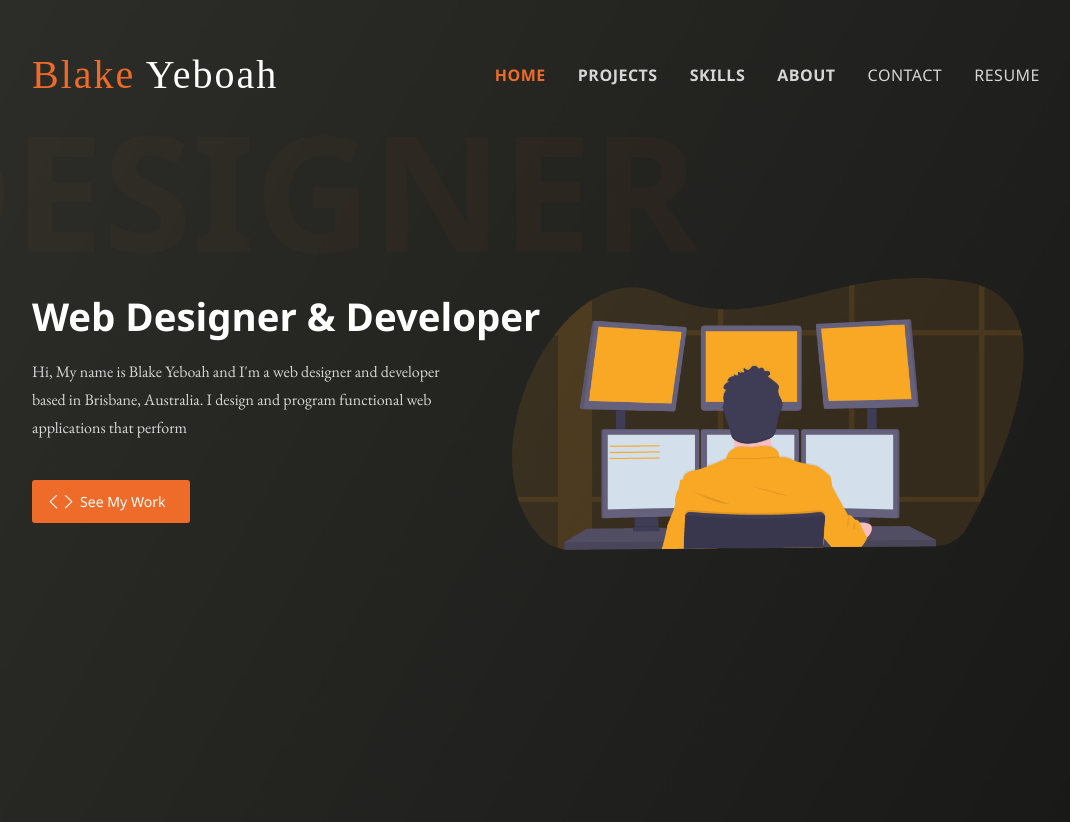
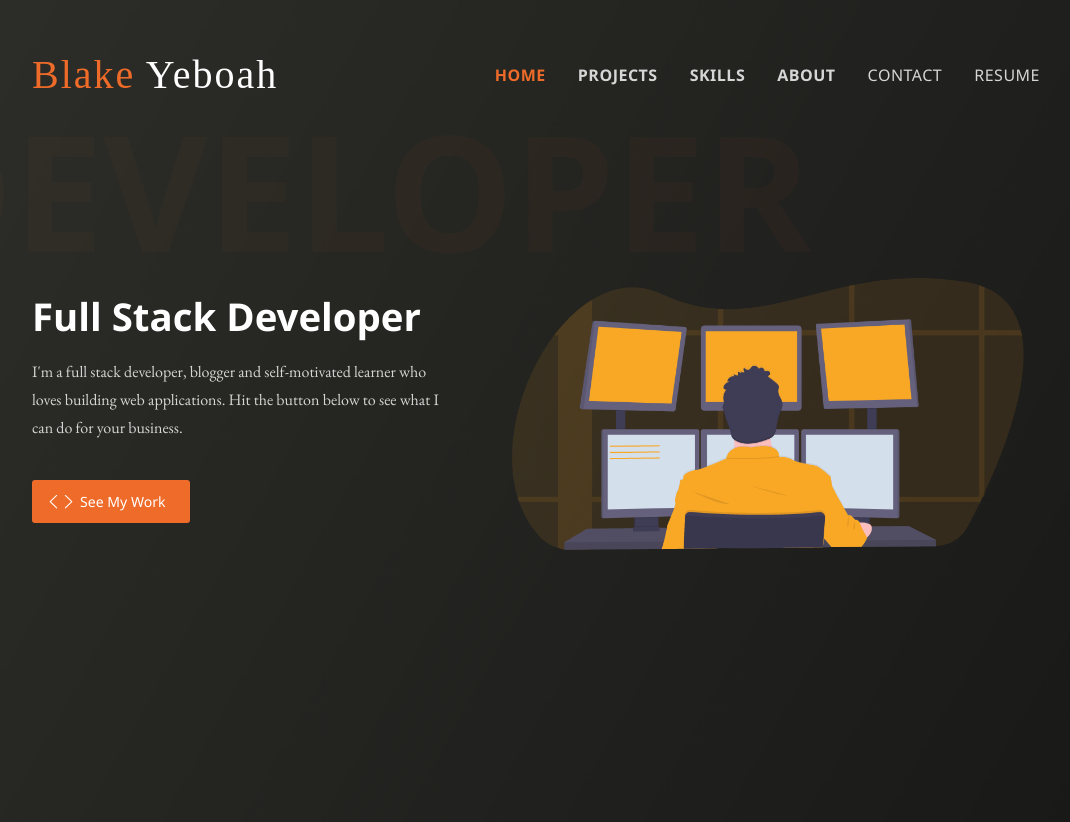
Before and after one commit to Blake-K-Yeboah/new-portfolio, a plain HTML site: page index.html in a window 1280 px wide. Shown: the whole page, without its empty margins (96-1166 px from the left). Drawn offline with nearby package versions, Linux system fonts and the light colour scheme; a web font is replaced by a local one.

Commit message:
Updated Content

```diff
--- a/index.html
+++ b/index.html
@@ -1,5 +1,6 @@
 <!DOCTYPE html>
 <html lang="en">
+
 <head>
     <meta charset="UTF-8">
     <meta name="viewport" content="width=device-width, initial-scale=1.0">
@@ -7,9 +8,10 @@
     <link rel="stylesheet" href="./css/main.css">
     <link rel="icon" href="./assets/favicon.ico?" type="image/x-icon">
 </head>
+
 <body>
 
-    <span class="watermark home">Designer</span>
+    <span class="watermark home">Developer</span>
 
     <nav class="navbar">
 
@@ -109,13 +111,14 @@
 
         <div class="content">
 
-            <h1 class="header-title">Web Designer & Developer</h1>
+            <h1 class="header-title">Full Stack Developer</h1>
 
             <p class="header-content">
-                Hi, My name is Blake Yeboah and I'm a web designer and developer based in Brisbane, Australia. I design and program functional web applications that perform
+                I'm a full stack developer, blogger and self-motivated learner who loves building web applications. Hit
+                the button below to see what I can do for your business.
             </p>
 
-            <a class="btn primary" href="#">
+            <a class="btn primary" href="/projects">
                 <img src="/assets/icons/code.svg" alt="Arrow" class="icon">
                 <span class="text">See My Work</span>
             </a>
@@ -124,23 +127,26 @@
 
         <div class="img-container">
 
-            <img src="/assets/images/home_page_illustration.png" alt="Person Working at Desk Illustration" class="header-img">
+            <img src="/assets/images/home_page_illustration.png" alt="Person Working at Desk Illustration"
+                class="header-img">
 
         </div>
 
     </header>
 
-    <script src="https://cdnjs.cloudflare.com/ajax/libs/gsap/3.5.1/gsap.min.js" integrity="sha512-IQLehpLoVS4fNzl7IfH8Iowfm5+RiMGtHykgZJl9AWMgqx0AmJ6cRWcB+GaGVtIsnC4voMfm8f2vwtY+6oPjpQ==" crossorigin="anonymous"></script>
+    <script src="https://cdnjs.cloudflare.com/ajax/libs/gsap/3.5.1/gsap.min.js"
+        integrity="sha512-IQLehpLoVS4fNzl7IfH8Iowfm5+RiMGtHykgZJl9AWMgqx0AmJ6cRWcB+GaGVtIsnC4voMfm8f2vwtY+6oPjpQ=="
+        crossorigin="anonymous"></script>
 
     <script>
 
         // LOAD IN ANIMATION
-        let tl = gsap.timeline({defaults:{duration:1.5}});
+        let tl = gsap.timeline({ defaults: { duration: 1.5 } });
 
-        tl.from('.navbar-brand', { opacity:0, y: -100 })
-          .from('.nav-item', { opacity: 0, x: -30, stagger: 0.25 }, '-=1.5')
-          .from('.content', { opacity: 0, x: -100 }, '-=2.5')
-          .from('.header-img', { opacity: 0, x: 100 }, '-=2')
+        tl.from('.navbar-brand', { opacity: 0, y: -100 })
+            .from('.nav-item', { opacity: 0, x: -30, stagger: 0.25 }, '-=1.5')
+            .from('.content', { opacity: 0, x: -100 }, '-=2.5')
+            .from('.header-img', { opacity: 0, x: 100 }, '-=2')
 
         // Mobile Navigation
         document.getElementById("menu-icon").addEventListener('click', () => {
@@ -156,4 +162,5 @@
     </script>
 
 </body>
+
 </html>
```
